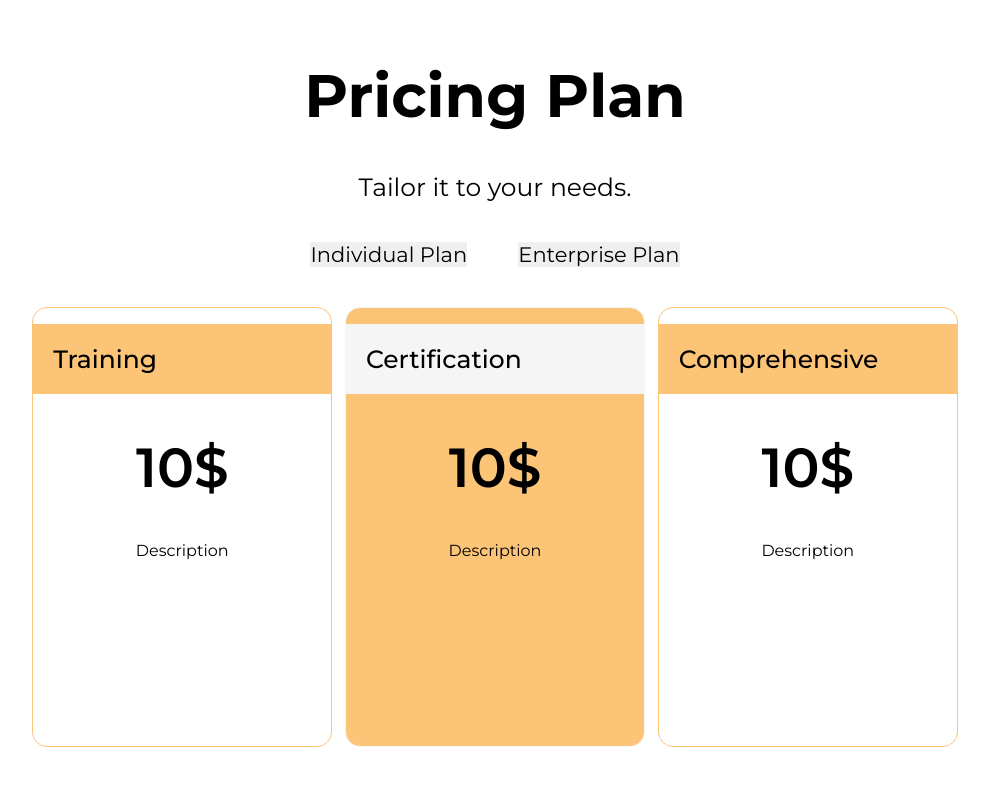
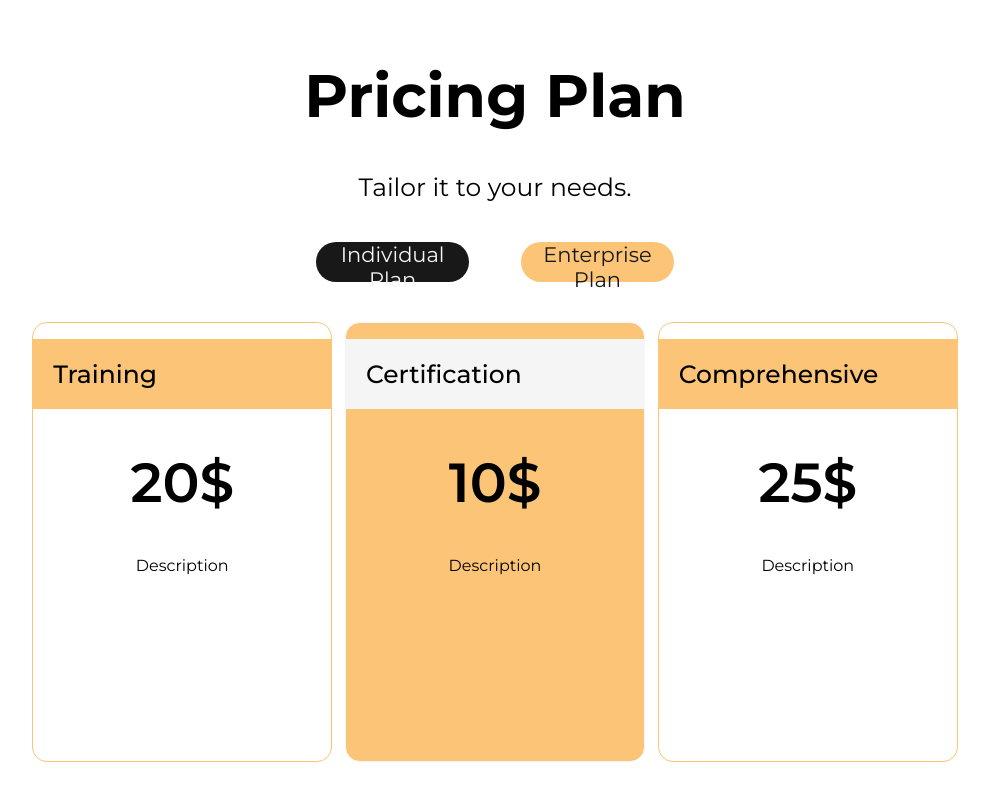
Before and after one commit to Que-sar/PhishSense, a React (Create React App) app: page / in a window 1280 px wide. Shown: the part 1295-2095 px from the top of the page, without its empty margins (145-1134 px from the left). Built offline with nearby package versions, Linux system fonts and the light colour scheme.

Commit message:
Slider beginning

```diff
--- a/src/pages/Home.css
+++ b/src/pages/Home.css
@@ -176,6 +176,22 @@
     margin-left: 2vw;
     margin-right: 2vw;
     font-size: calc(16px + 0.390625vw);
+    width: 12vw;
+    height: 5vh;
+    border-radius: 25px;
+    background-color: rgb(252, 196, 119);
+    color: rgb(24, 24, 24);
+}
+
+.plan-button:hover {
+    background-color: rgba(24, 24, 24, 0.1);
+    transition: background-color 0.3s ease;
+}
+
+.individual-plan.active,
+.enterprise-plan.active {
+    background-color: rgb(24, 24, 24);
+    color: #f5f5f5;
 }
 
 .pricing-panel-section {
@@ -201,11 +217,6 @@
     padding: 20px 20px;
     display: flex;
     justify-content: left;
-}
-
-.pricing-panel-price {
-
-
 }
 
 .training-title,
@@ -253,3 +264,39 @@
     align-items: center;
     margin-top: 5vh;
 }
+
+.enterpriseEntry {
+    display: flex;
+    flex-direction: column;
+    justify-content: center;
+    align-items: center;
+    margin-bottom: 5vh;
+    font-size: calc(16px + 0.390625vw);
+}
+
+.enterpriseEntry div {
+    margin-right: 2vw;
+}
+
+#numberInput {
+    margin-top: 2vh;
+    font-size: calc(16px + 0.390625vw);
+    border-style: solid;
+    border-width: thin;
+    border-color: #181818;
+    padding:10px;
+    border-radius: 25px;
+    height: 4vh;
+    width: 8vw;
+
+}
+
+.sliderBackground {
+    display: flex;
+    justify-content: center;
+    align-items: center;
+    margin-top: 2vh;
+    color: #fcc477;
+    width: 30vw;
+    height: 3vh;
+}
--- a/src/pages/Home.js
+++ b/src/pages/Home.js
@@ -1,5 +1,7 @@
-import React from 'react';
+import React, { useState } from 'react';
 import "./Home.css";
+
+
 import HeroImage from "../components/images/heroImage.png";
 import BenefitsWave from "../components/images/heroWave.svg";
 
@@ -9,6 +11,42 @@ import TrophyIcon from "../components/images/trophyIcon.svg";
 
 
 const Home = () => {
+    const [individualButton, setIndividualButton] = useState(true);
+    const [enterpriseButton, setEnterpriseButton] = useState(false);
+    const [enterprisePeople, setEnterprisePeople] = useState(1);
+    const [sliderValue, setSliderValue] = useState(1);
+
+    const sliderValueChange = (event) => {
+      setSliderValue(event.target.value);
+      setEnterprisePeople(sliderValue);
+    };
+
+    const handleNumberChange = (event) => {
+        setEnterprisePeople(event.target.value);
+        setSliderValue(enterprisePeople);
+      };
+
+    const individualPrice = {
+        training: 20,
+        certification: 10,
+        comprehensive: 25
+    }
+
+    const individualButtonListener = () => {
+        if(!individualButton){
+            setIndividualButton(true);
+            setEnterpriseButton(false);
+        }
+    }
+
+    const enterpriseButtonListener = () => {
+        if(!enterpriseButton){
+            setEnterpriseButton(true);
+            setIndividualButton(false);
+        }
+    }
+
+
 
 return (
 <div className='home-container'>
@@ -101,14 +139,38 @@ return (
                 Tailor it to your needs.
             </div>
             <div className='pricing-title-plan'>
-                <button className='plan-button individual-plan'>
+                <button className={`plan-button individual-plan ${individualButton ? 'active' : ''}`} onClick={individualButtonListener}>
                     Individual Plan
                 </button>
-                <button className='plan-button enterprise-plan'>
+                <button className={`plan-button enterprise-plan ${enterpriseButton ? 'active' : ''}`} onClick={enterpriseButtonListener}>
                     Enterprise Plan
                 </button>
+
             </div>
         </div>
+                {enterpriseButton ? (
+
+                <div className='enterpriseEntry'>
+
+                <div>How many people will use this service? </div>
+                <input
+                    type="number"
+                    id="numberInput"
+                    value={enterprisePeople}
+                    onChange={handleNumberChange}
+                    />
+
+                    <input
+                        type="range"
+                        id="sliderInput"
+                        min="2"
+                        max="1000"
+                        className='sliderBackground'
+                        value={sliderValue}
+                        onChange={sliderValueChange}
+                    />
+
+                    </div>): " "}
 
 
         <div className='pricing-panel-section'>
@@ -117,7 +179,7 @@ return (
                     Training
                 </div>
                 <div className='pricing-panel-price training-price'>
-                    10$
+                    {individualPrice.training}$
                 </div>
                 <div className='pricing-panel-description training-description'>
                     Description
@@ -129,7 +191,7 @@ return (
                 Certification
                 </div>
                 <div className='pricing-panel-price certification-price'>
-                    10$
+                    {individualPrice.certification}$
                 </div>
                 <div className='pricing-panel-description certification-description'>
                     Description
@@ -141,7 +203,7 @@ return (
                 Comprehensive
                 </div>
                 <div className='pricing-panel-price comprehensive-price'>
-                    10$
+                    {individualPrice.comprehensive}$
                 </div>
                 <div className='pricing-panel-description comprehensive-description'>
                     Description
```
